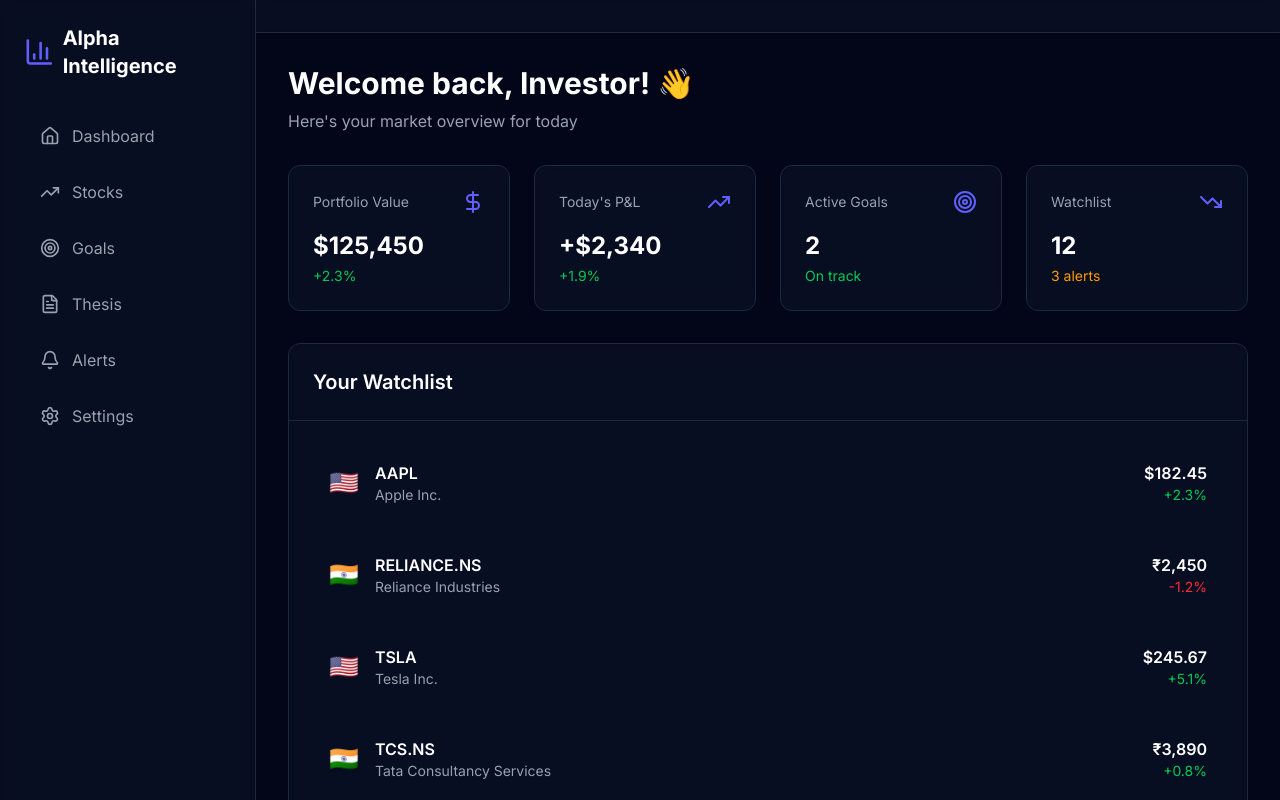
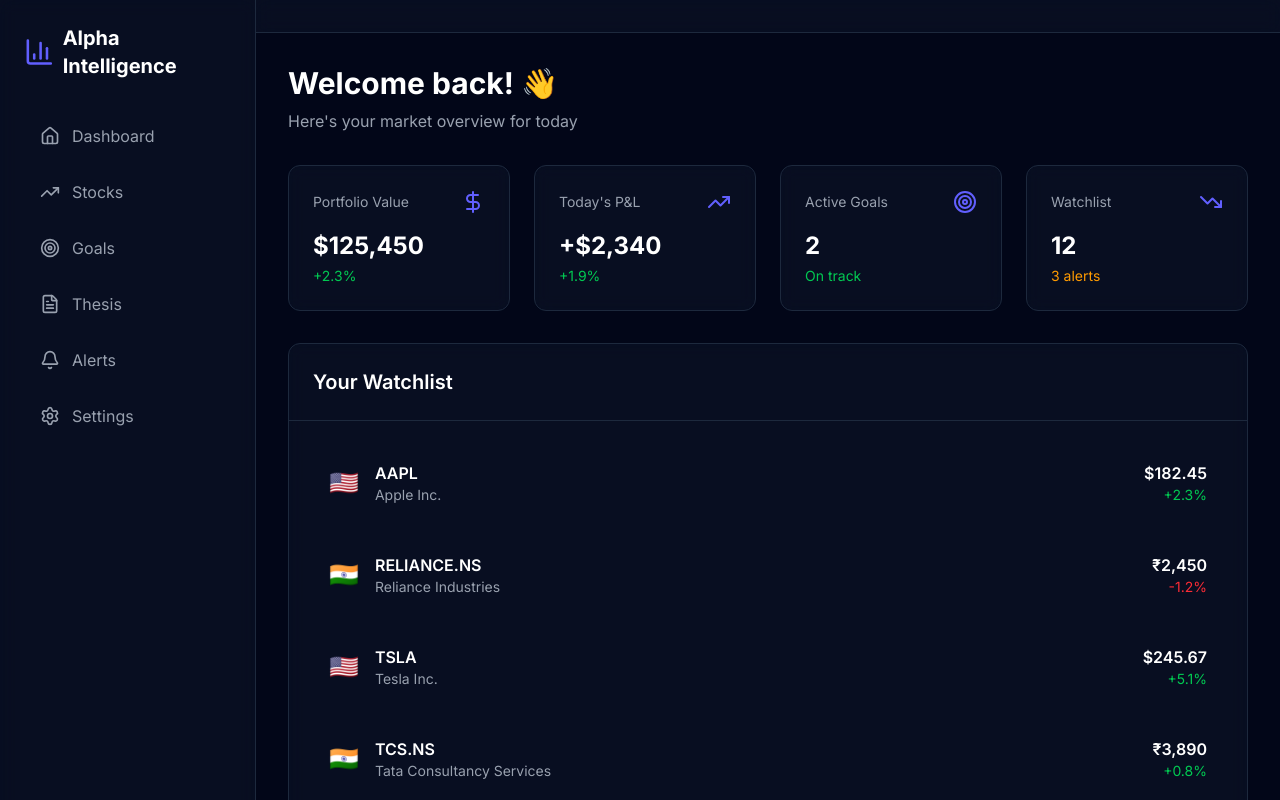
Before and after one commit to nikhilsharma010/stock-monitor-agent, a Next.js app in the folder web/: page /dashboard in a window 1280 px wide. Shown: the top 800 px of the page. Built offline with nearby package versions, Linux system fonts and the light colour scheme; no server answers.

Commit message:
fix: Use auth() instead of currentUser() for Clerk compatibility

```diff
--- a/web/src/app/(dashboard)/dashboard/page.tsx
+++ b/web/src/app/(dashboard)/dashboard/page.tsx
@@ -1,15 +1,15 @@
-import { currentUser } from '@clerk/nextjs'
+import { auth } from '@clerk/nextjs/server'
 import { TrendingUp, TrendingDown, DollarSign, Target } from 'lucide-react'
 
 export default async function DashboardPage() {
-    const user = await currentUser()
+    const { userId } = await auth()
 
     return (
         <div className="space-y-8">
             {/* Welcome Header */}
             <div>
                 <h1 className="text-3xl font-bold text-white mb-2">
-                    Welcome back, {user?.firstName || 'Investor'}! 👋
+                    Welcome back! 👋
                 </h1>
                 <p className="text-gray-400">
                     Here's your market overview for today
```
